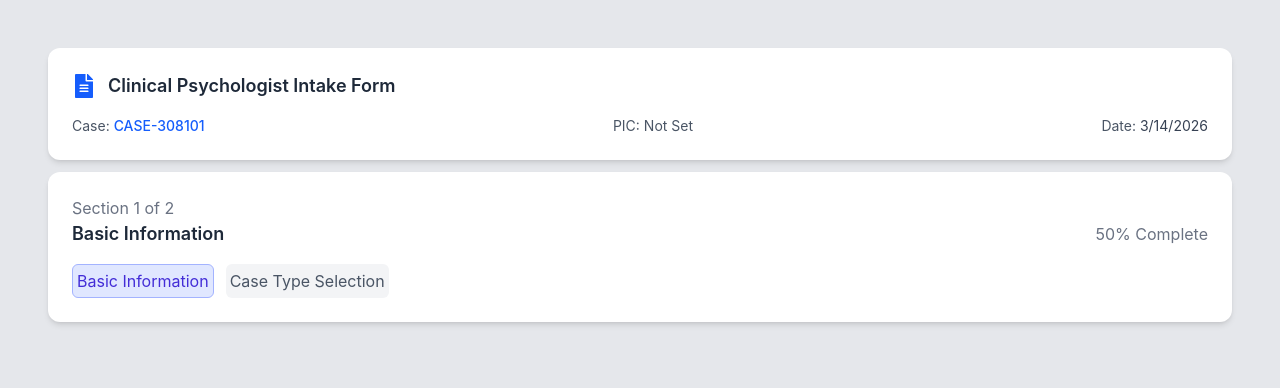
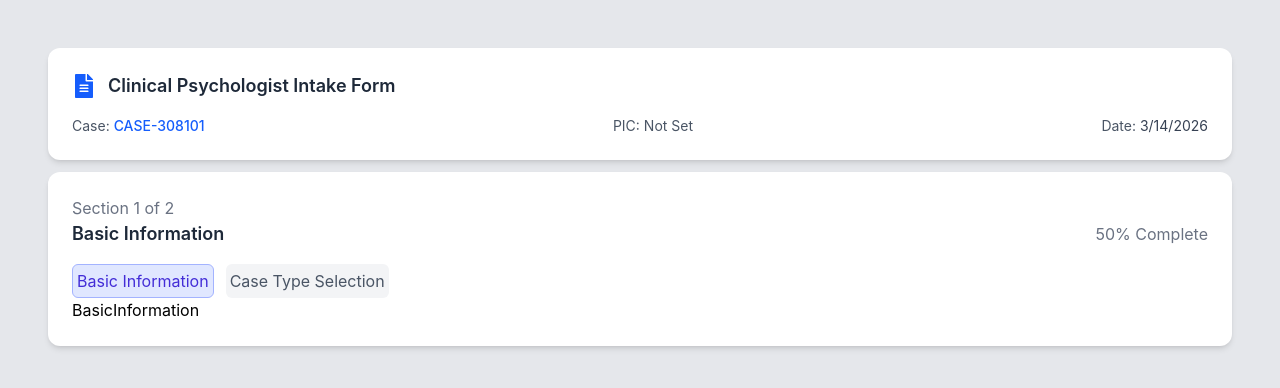
Before and after one commit to smileywrld/react-form, a React (Vite) app: page / in a window 1280 px wide. Shown: the top 388 px of the page. Built offline with nearby package versions, Linux system fonts and the light colour scheme.

Commit message:
build(deps): update package-lock.json and Header.jsx

```diff
--- /dev/null
+++ b/src/components/BasicInformation.jsx
@@ -0,0 +1,9 @@
+import React from 'react'
+
+const BasicInformation = () => {
+  return (
+    <div>BasicInformation</div>
+  )
+}
+
+export default BasicInformation
--- a/src/components/Header.jsx
+++ b/src/components/Header.jsx
@@ -1,4 +1,5 @@
 import React from "react";
+import BasicInformation from "./BasicInformation";
 const Header = () => {
 	return (
 		<div className="bg-white rounded-xl shadow-md p-6">
@@ -19,6 +20,8 @@ const Header = () => {
 					Case Type Selection
 				</button>
 			</div>
+
+			<BasicInformation />
 		</div>
 	);
 };
```
Also changed, not shown: 1 other file (tests, documents, lock files or other folders).
